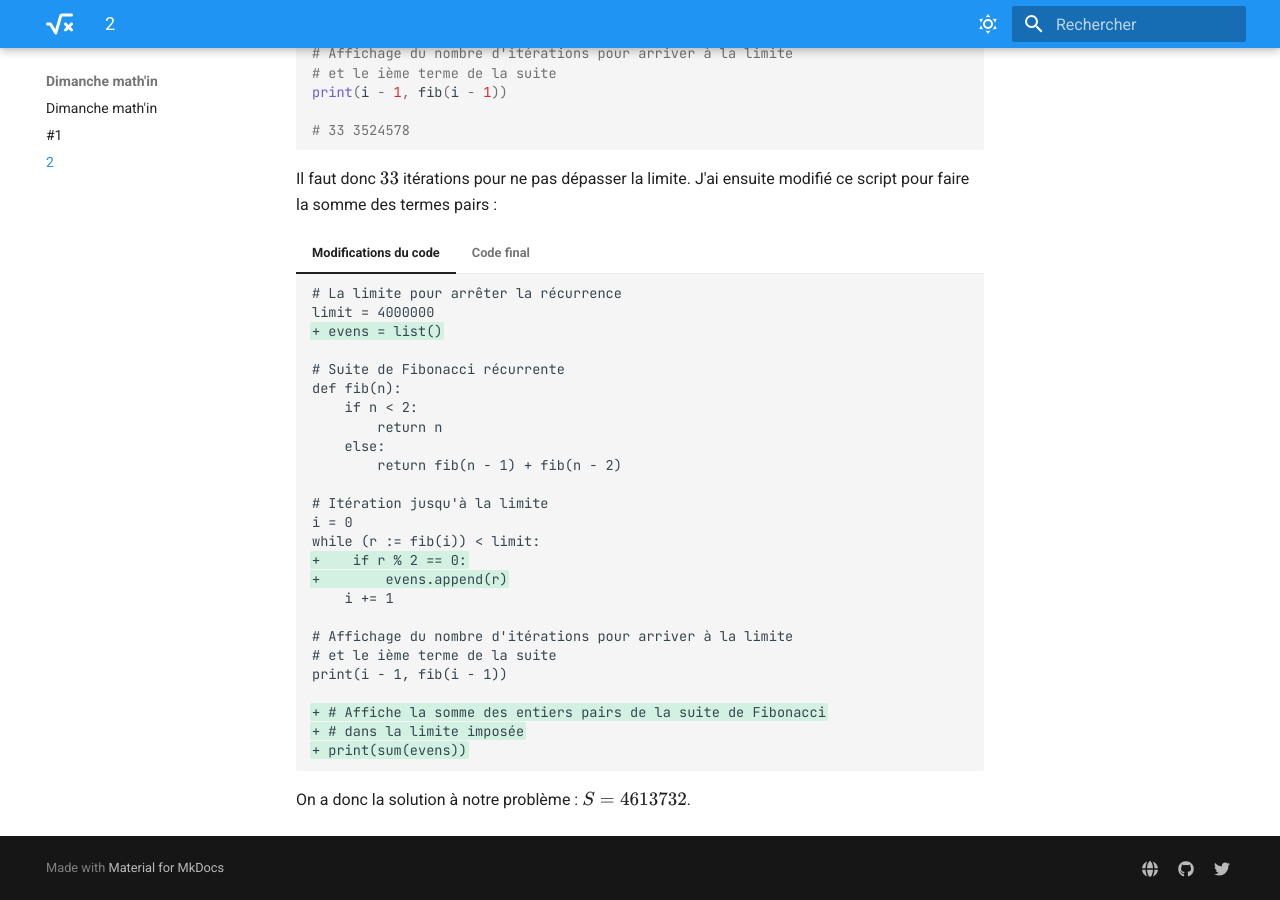
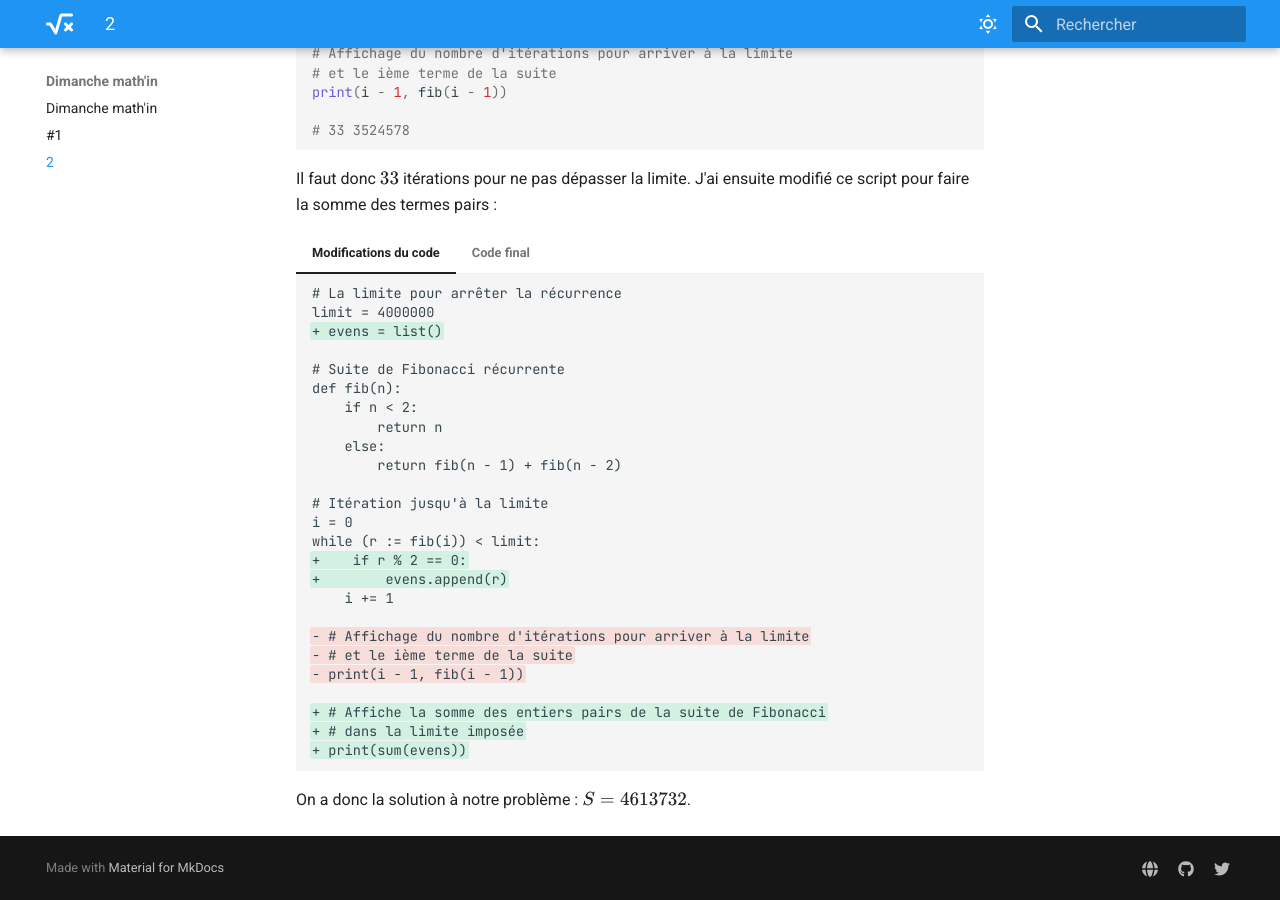
Before and after one commit to OxNinja/docs-maths, an MkDocs documentation site: the page built from docs/Dimanche math'in/2.md, in a window 1280 px wide and 900 px high, scrolled down 1142 px. Built offline with MkDocs 1.6.1 and Material for MkDocs 9.7.7, drawn with Linux system fonts in a browser that asks for light colours.

Commit message:
Mise a jour du code

```diff
--- a/docs/Dimanche math'in/2.md
+++ b/docs/Dimanche math'in/2.md
@@ -69,9 +69,9 @@
     +        evens.append(r)
         i += 1
 
-    # Affichage du nombre d'itérations pour arriver à la limite
-    # et le ième terme de la suite
-    print(i - 1, fib(i - 1))
+    - # Affichage du nombre d'itérations pour arriver à la limite
+    - # et le ième terme de la suite
+    - print(i - 1, fib(i - 1))
 
     + # Affiche la somme des entiers pairs de la suite de Fibonacci
     + # dans la limite imposée
```
Also changed, not shown: other parts of docs/Dimanche math'in/2.md (+0 -5 lines).
